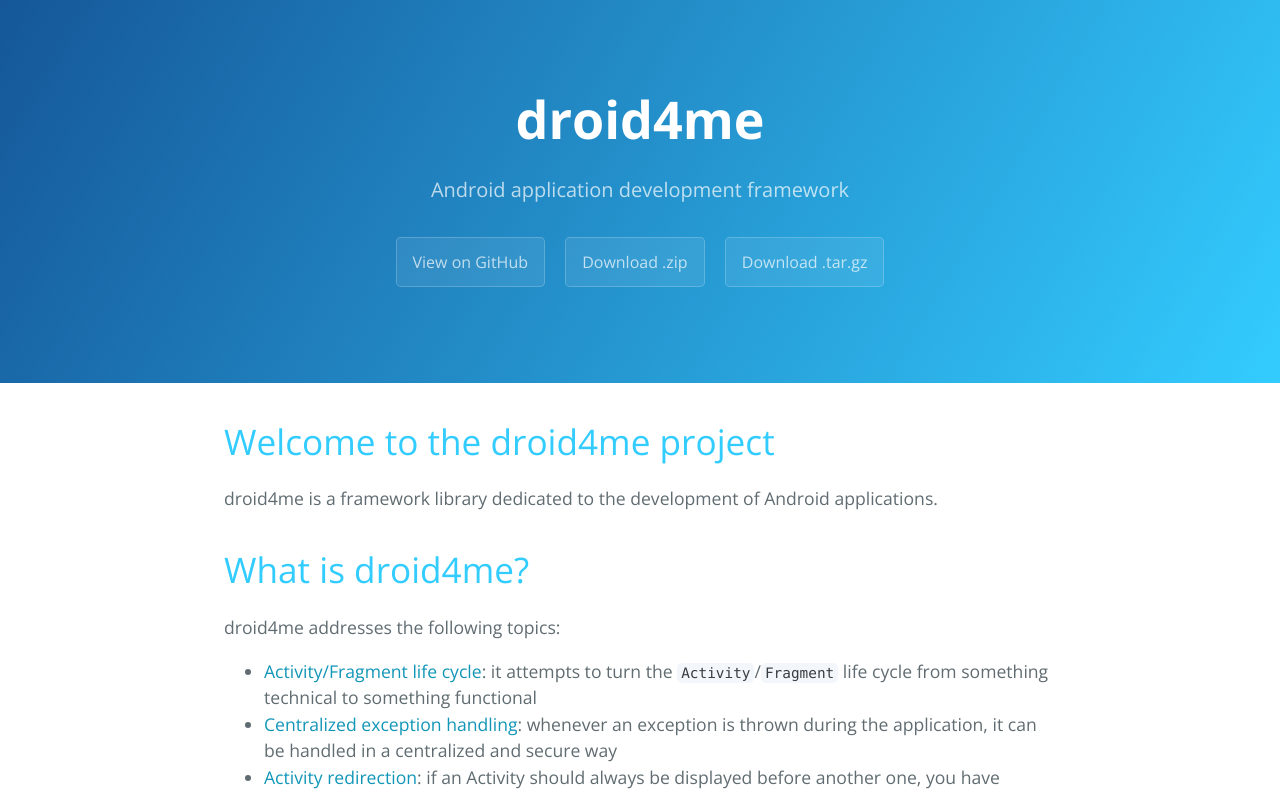
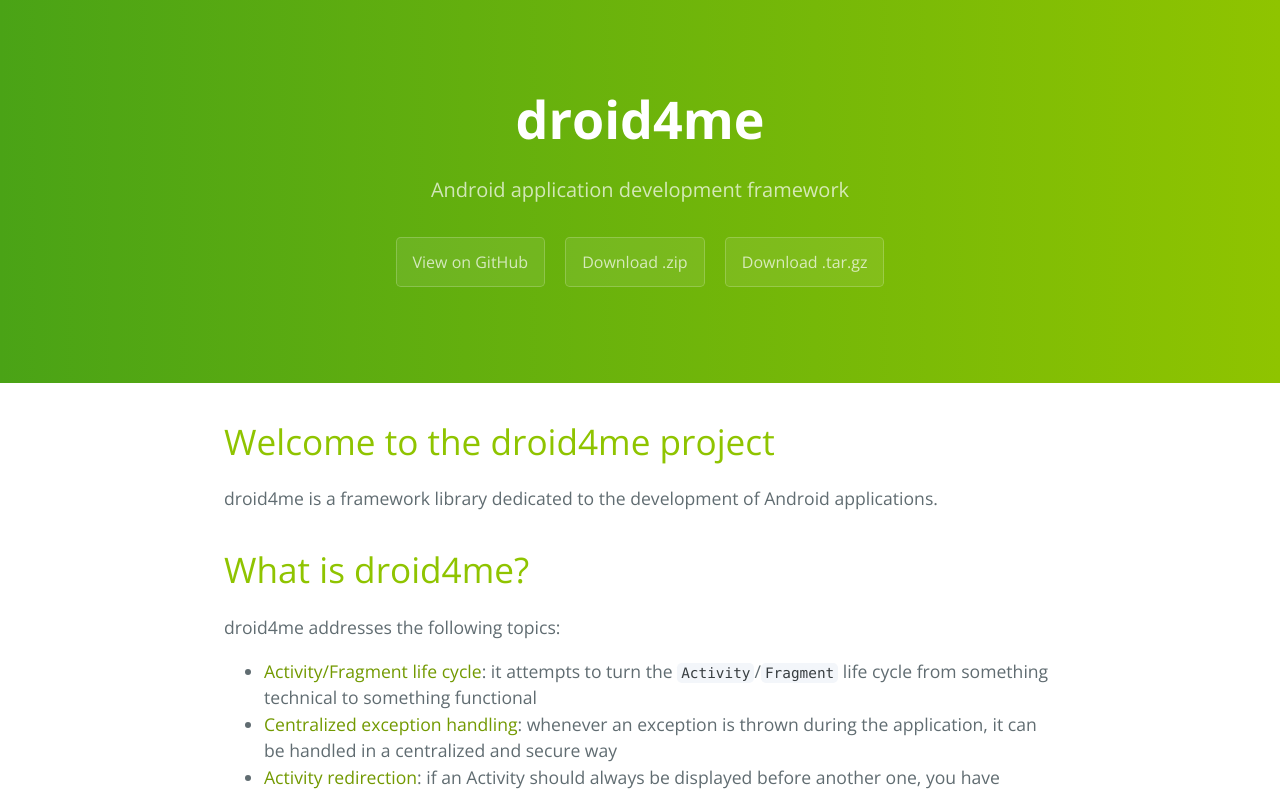
Before and after one commit to smartnsoft/droid4me, a plain HTML site: page index.html in a window 1280 px wide. Shown: the top 794 px of the page. Drawn offline with nearby package versions, Linux system fonts and the light colour scheme.

Commit message:
Update github pages style.

```diff
--- a/stylesheets/stylesheet.css
+++ b/stylesheets/stylesheet.css
@@ -10,7 +10,7 @@ body {
   color: #606c71; }
 
 a {
-  color: #1196b7;
+  color: #729900;
   text-decoration: none; }
   a:hover {
     text-decoration: underline; }
@@ -56,8 +56,14 @@ a {
 .page-header {
   color: #fff;
   text-align: center;
-  background-color: #159957;
-  background-image: linear-gradient(120deg, #155799, #33ccff); }
+  background: #4aa316; /* Old browsers */
+  background: -moz-linear-gradient(left,  #4aa316 0%, #8fc400 100%); /* FF3.6+ */
+  background: -webkit-gradient(linear, left top, right top, color-stop(0%,#4aa316), color-stop(100%,#8fc400)); /* Chrome,Safari4+ */
+  background: -webkit-linear-gradient(left,  #4aa316 0%,#8fc400 100%); /* Chrome10+,Safari5.1+ */
+  background: -o-linear-gradient(left,  #4aa316 0%,#8fc400 100%); /* Opera 11.10+ */
+  background: -ms-linear-gradient(left,  #4aa316 0%,#8fc400 100%); /* IE10+ */
+  background: linear-gradient(to right,  #4aa316 0%,#8fc400 100%); /* W3C */
+  filter: progid:DXImageTransform.Microsoft.gradient( startColorstr='#4aa316', endColorstr='#8fc400',GradientType=1 ); /* IE6-9 */ }
 
 @media screen and (min-width: 64em) {
   .page-header {
@@ -112,7 +118,7 @@ a {
   margin-top: 2rem;
   margin-bottom: 1rem;
   font-weight: normal;
-  color: #33ccff; }
+  color: #8fc400; }
 .main-content p {
   margin-bottom: 1em; }
 .main-content code {
```
